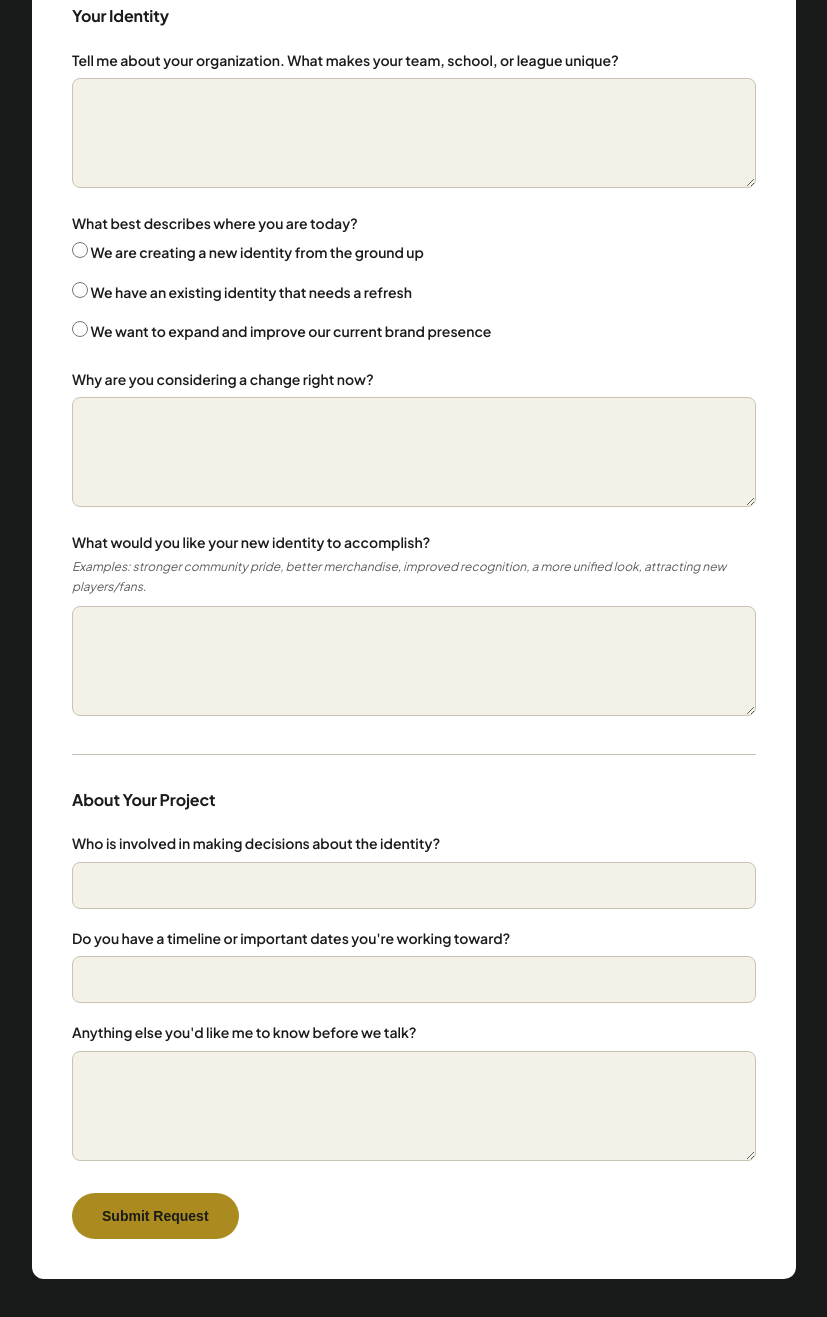
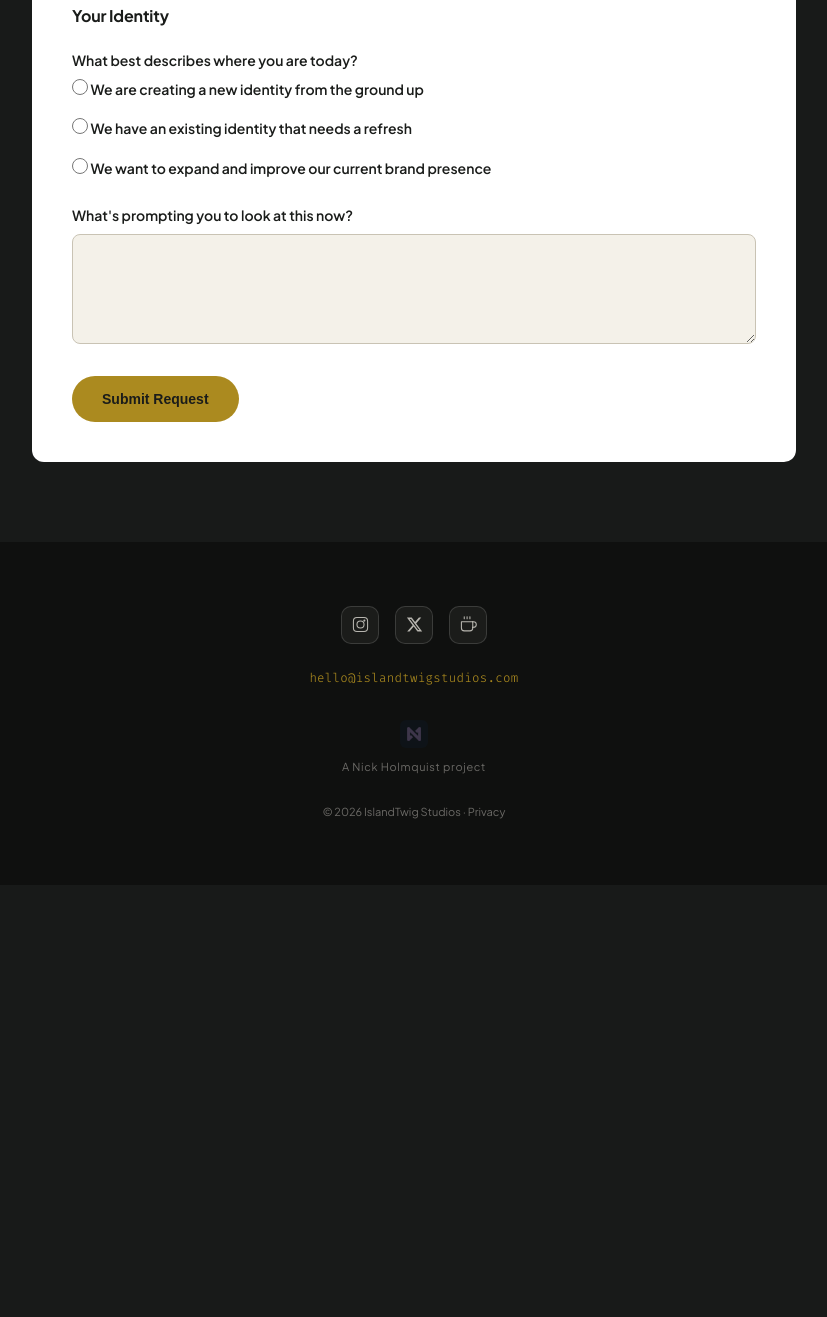
Before and after one commit to nickholmquist/islandtwigstudios.github.io, an Astro site: page /legacy-session in a window 1280 px wide. Shown: the part 8207-9524 px from the top of the page, without its empty margins (226-1053 px from the left). After the commit the page ends 9092 px from the top, so only its background shows below. Built offline with nearby package versions, Linux system fonts and the light colour scheme; Astro itself is replaced by a stand-in of ours.

Commit message:
Trim intake form fields across Legacy Session, Services, and the Social Kit thank-you page
Cuts uniqueness, goals, decision makers, and timeline questions, and
drops the "About Your Project" section entirely. Keeps org details,
org type, current stage, and one open question about what's prompting
the change now, reworded from "why now" for clarity.

```diff
--- a/src/pages/legacy-session.astro
+++ b/src/pages/legacy-session.astro
@@ -343,10 +343,6 @@ import OfferCard from '../components/OfferCard.astro';
 					<h3 class="form-section-title">Your Identity</h3>
 
 					<div class="field">
-						<label for="uniqueness">Tell me about your organization. What makes your team, school, or league unique?</label>
-						<textarea id="uniqueness" name="uniqueness"></textarea>
-					</div>
-					<div class="field">
 						<label>What best describes where you are today?</label>
 						<div class="radio-group stacked">
 							<label class="radio-option"><input type="radio" name="stage" value="Creating a new identity from the ground up" required /> We are creating a new identity from the ground up</label>
@@ -355,32 +351,8 @@ import OfferCard from '../components/OfferCard.astro';
 						</div>
 					</div>
 					<div class="field">
-						<label for="why_now">Why are you considering a change right now?</label>
+						<label for="why_now">What's prompting you to look at this now?</label>
 						<textarea id="why_now" name="why_now"></textarea>
-					</div>
-					<div class="field">
-						<label for="goals">What would you like your new identity to accomplish?</label>
-						<p class="field-hint">Examples: stronger community pride, better merchandise, improved recognition, a more unified look, attracting new players/fans.</p>
-						<textarea id="goals" name="goals"></textarea>
-					</div>
-				</div>
-
-				<hr class="form-divider" />
-
-				<div class="form-section">
-					<h3 class="form-section-title">About Your Project</h3>
-
-					<div class="field">
-						<label for="decision_makers">Who is involved in making decisions about the identity?</label>
-						<input type="text" id="decision_makers" name="decision_makers" />
-					</div>
-					<div class="field">
-						<label for="timeline">Do you have a timeline or important dates you're working toward?</label>
-						<input type="text" id="timeline" name="timeline" />
-					</div>
-					<div class="field">
-						<label for="other">Anything else you'd like me to know before we talk?</label>
-						<textarea id="other" name="other"></textarea>
 					</div>
 				</div>
 
```
Also changed, not shown: src/pages/services.astro (+1 -29 lines), src/pages/team-social-kit/thank-you.astro (+1 -29 lines).
